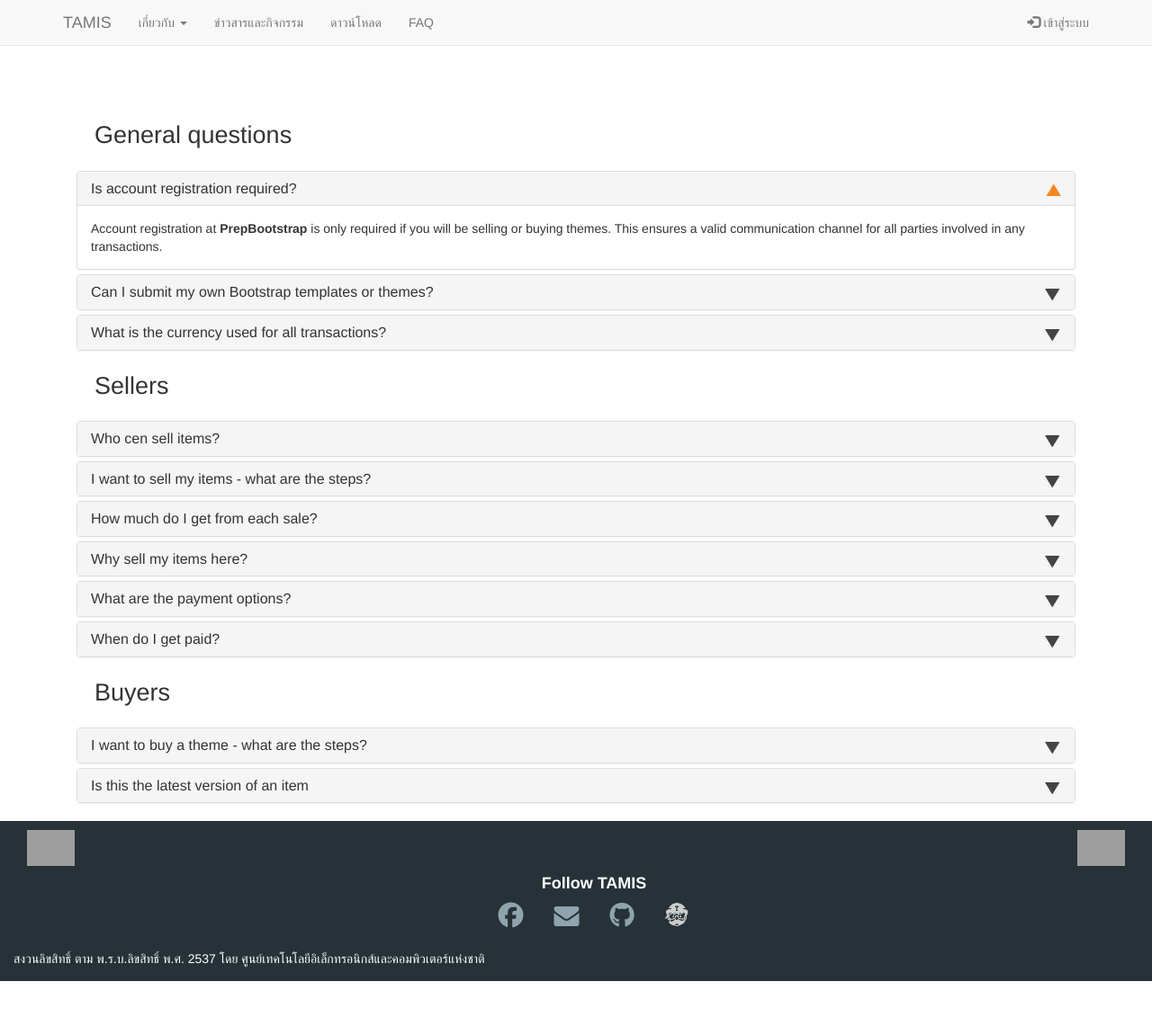
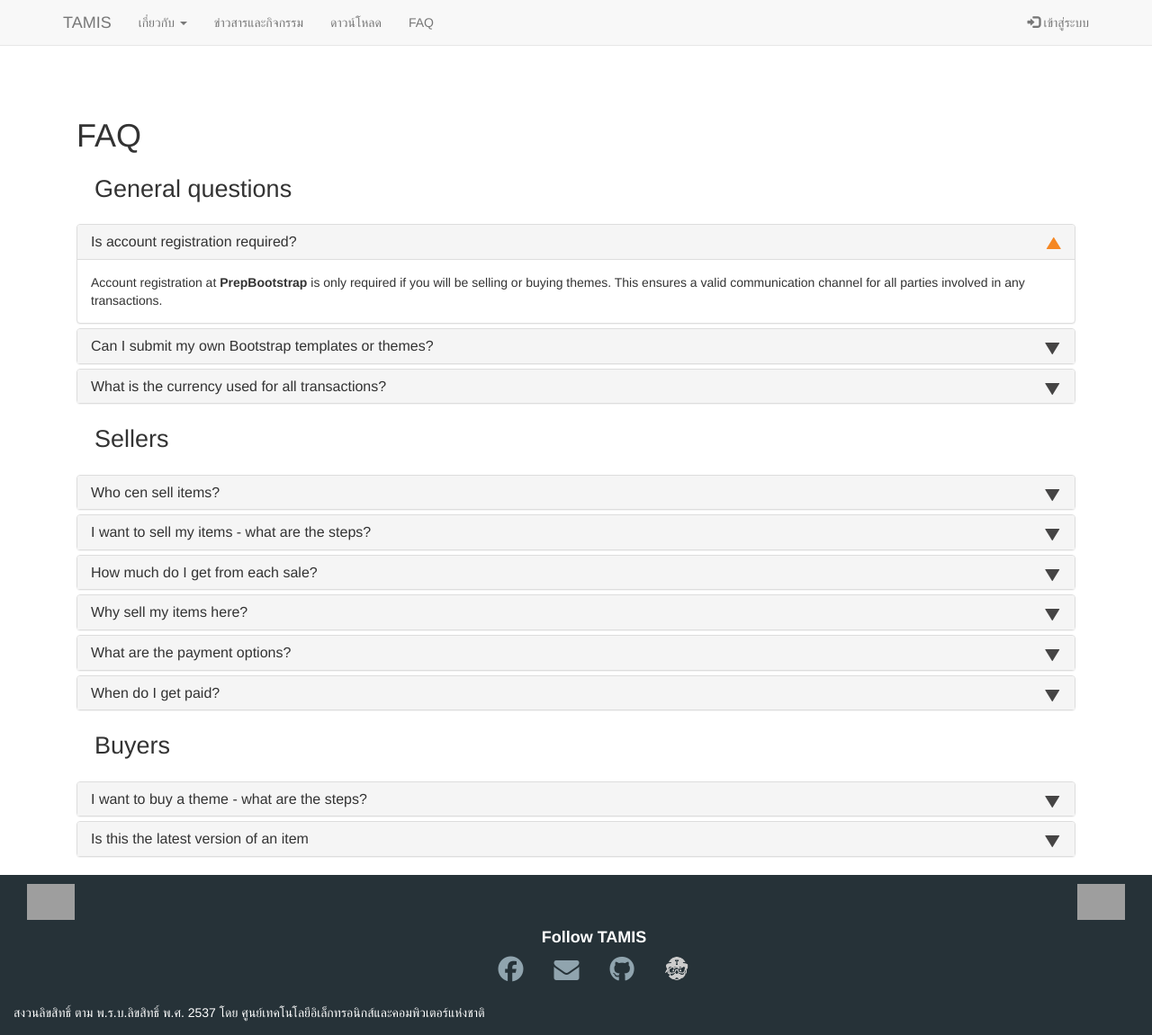
Before and after one commit to Acherrylp/Acherry.github.io, a Jekyll site: the page built from faq.html, in a window 1280 px wide and 1151 px high. Shown: the whole window at 90% size. Built offline with Jekyll 4.4.1, drawn with Linux system fonts in a browser that asks for light colours; nearby versions of some CDN libraries; grey boxes are pictures that could not be loaded.

Commit message:
แก้ faq

```diff
--- a/faq.html
+++ b/faq.html
@@ -42,7 +42,7 @@ layout: page-1
     <br />
     <br />
     <br />
-
+    <h1>FAQ</h1>
     <div class="panel-group" id="accordion">
         <div class="faqHeader">General questions</div>
         <div class="panel panel-default">
```
